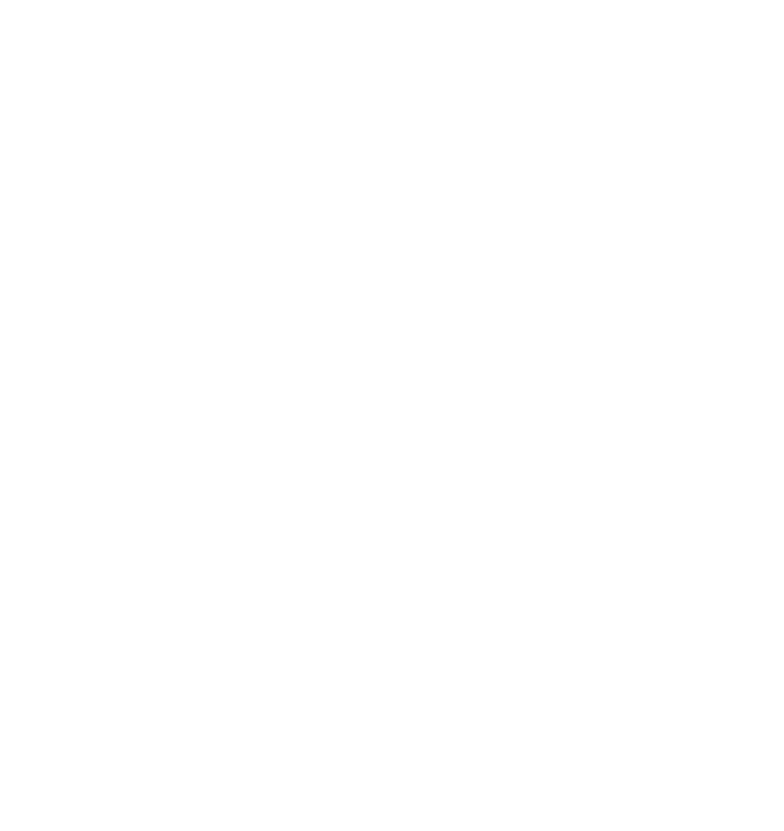
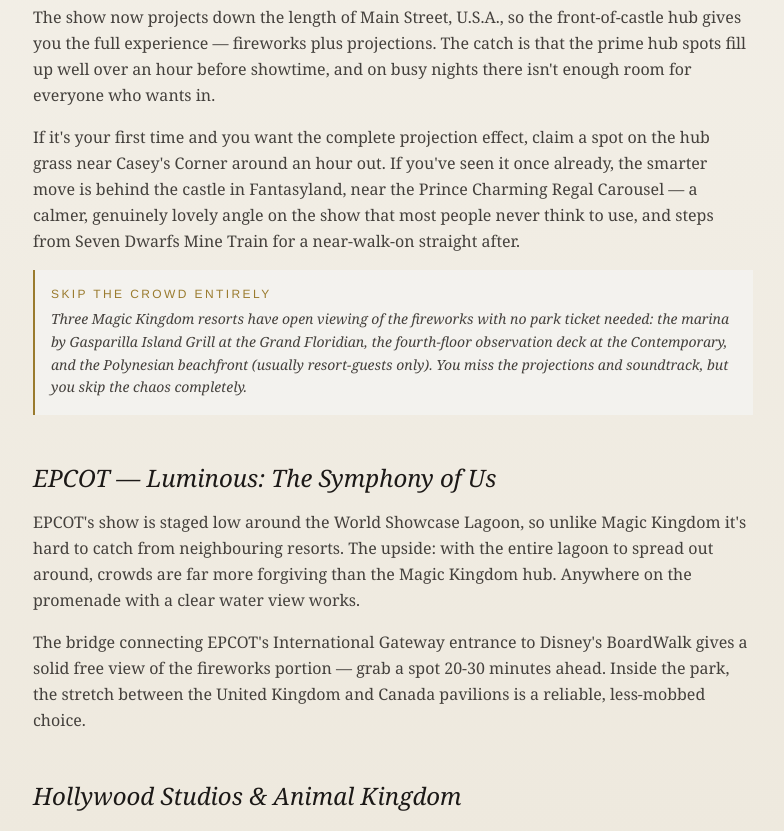
Before and after one commit to rossgrey84-alt/wished, a Next.js app: page /fireworks in a window 1280 px wide. Before the commit this address had no page. Shown: the part 460-1291 px from the top of the page, without its empty margins (247-1031 px from the left). Before the commit the page ends 800 px from the top, so only its background shows below. Built offline with nearby package versions, Linux system fonts and the light colour scheme.

Commit message:
Create page.jsx

```diff
--- /dev/null
+++ b/app/fireworks/page.jsx
@@ -0,0 +1,74 @@
+"use client";
+import { GuideLayout, Section, Tip } from "../GuideLayout";
+
+export default function FireworksPage() {
+  return (
+    <GuideLayout
+      active="/fireworks"
+      eyebrow="The Guide"
+      title="Where to watch the fireworks"
+      intro="Everyone packs onto Main Street 45 minutes early and ends up craning over phones. There are better spots — some inside the parks, some you don't even need a ticket for. Here's where the people who've been many times actually stand."
+    >
+      <Section heading="Magic Kingdom — Happily Ever After">
+        <p>
+          The show now projects down the length of Main Street, U.S.A., so the front-of-castle hub
+          gives you the full experience — fireworks plus projections. The catch is that the prime
+          hub spots fill up well over an hour before showtime, and on busy nights there isn't enough
+          room for everyone who wants in.
+        </p>
+        <p>
+          If it's your first time and you want the complete projection effect, claim a spot on the
+          hub grass near Casey's Corner around an hour out. If you've seen it once already, the
+          smarter move is behind the castle in Fantasyland, near the Prince Charming Regal Carousel —
+          a calmer, genuinely lovely angle on the show that most people never think to use, and steps
+          from Seven Dwarfs Mine Train for a near-walk-on straight after.
+        </p>
+        <Tip label="Skip the crowd entirely">
+          Three Magic Kingdom resorts have open viewing of the fireworks with no park ticket needed:
+          the marina by Gasparilla Island Grill at the Grand Floridian, the fourth-floor observation
+          deck at the Contemporary, and the Polynesian beachfront (usually resort-guests only). You
+          miss the projections and soundtrack, but you skip the chaos completely.
+        </Tip>
+      </Section>
+
+      <Section heading="EPCOT — Luminous: The Symphony of Us">
+        <p>
+          EPCOT's show is staged low around the World Showcase Lagoon, so unlike Magic Kingdom it's
+          hard to catch from neighbouring resorts. The upside: with the entire lagoon to spread out
+          around, crowds are far more forgiving than the Magic Kingdom hub. Anywhere on the promenade
+          with a clear water view works.
+        </p>
+        <p>
+          The bridge connecting EPCOT's International Gateway entrance to Disney's BoardWalk gives a
+          solid free view of the fireworks portion — grab a spot 20-30 minutes ahead. Inside the
+          park, the stretch between the United Kingdom and Canada pavilions is a reliable, less-mobbed
+          choice.
+        </p>
+      </Section>
+
+      <Section heading="Hollywood Studios & Animal Kingdom">
+        <p>
+          Hollywood Studios runs Fantasmic! — a stadium show rather than a fireworks spectacular, so
+          arrive 45 minutes early for a seat, or look for the dining packages that include reserved
+          seating. Animal Kingdom doesn't do a nighttime fireworks show; the park is built around
+          early closes, so plan your evenings elsewhere.
+        </p>
+      </Section>
+
+      <Section heading="Timing and weather">
+        <p>
+          The shows run nightly but can be delayed or cancelled in storms — common on summer
+          evenings. Don't panic if it's drizzling at 8pm; Florida storms usually pass fast, and a
+          delayed show often means a thinner crowd. On party nights (the Halloween and Christmas
+          events) the regular show is replaced by a special one and the park closes early to
+          non-party guests, so check the calendar if a particular show matters to you.
+        </p>
+        <Tip label="The repeat-night trick">
+          On the night you most want to ride rather than watch, use the show as your window: when the
+          fireworks start, standby waits on the big rides collapse because everyone's looking up. See
+          the show properly once, then ride during it on another night.
+        </Tip>
+      </Section>
+    </GuideLayout>
+  );
+}
```
